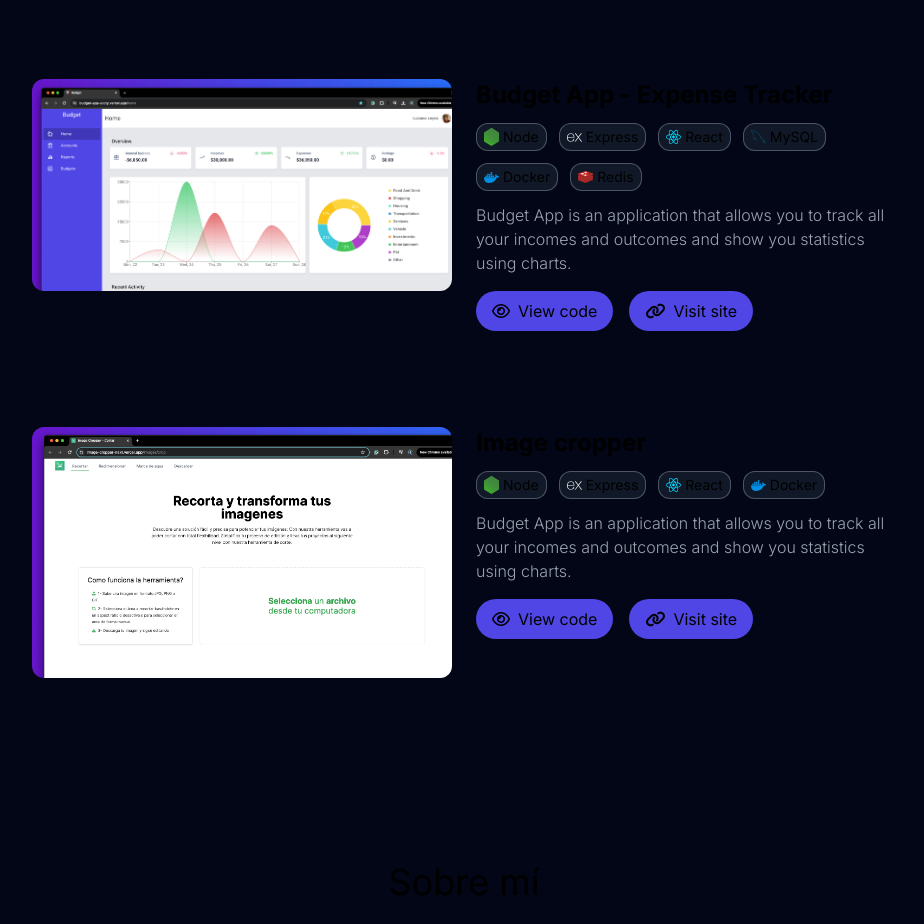
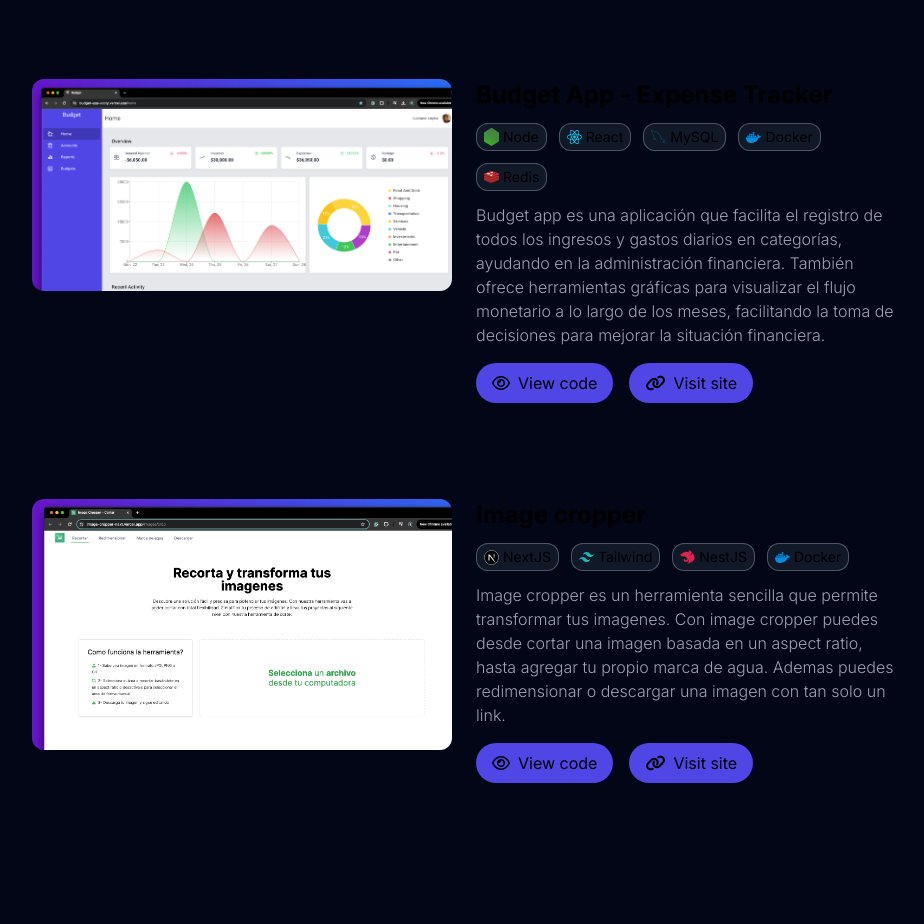
Before and after one commit to lucianoleyriaa/portfolio, a Next.js app: page / in a window 1280 px wide. Shown: the part 1741-2665 px from the top of the page, without its empty margins (176-1100 px from the left). Built offline with nearby package versions, Linux system fonts and the light colour scheme.

Commit message:
Update projects descriptions

```diff
--- a/src/components/Projects.tsx
+++ b/src/components/Projects.tsx
@@ -13,19 +13,17 @@
         <ProjectItem
           title='Budget App - Expense Tracker'
           description='
-            Budget App is an application that allows you to track all your incomes and outcomes and show you statistics using charts.
+            Budget app es una aplicación que facilita el registro de todos los ingresos y gastos diarios en categorías,
+            ayudando en la administración financiera. También ofrece herramientas gráficas para visualizar el flujo monetario
+            a lo largo de los meses, facilitando la toma de decisiones para mejorar la situación financiera.
           '
           githubLink=''
-          pageLink=''
+          pageLink='https://budget-app-sooty.vercel.app/auth/login'
           projectPoster='/images/budget.png'
         >
           <TechnologyBadge
             label='Node'
             icon={ <Image src='/svg/node.svg' className='block' width={15} height={15} alt='' /> }
-          />
-          <TechnologyBadge
-            label='Express'
-            icon={ <Image src='/svg/express.svg' className='block' width={15} height={15} alt='' /> }
           />
           <TechnologyBadge
             label='React'
@@ -50,23 +48,25 @@
         <ProjectItem
           title='Image cropper'
           description='
-            Budget App is an application that allows you to track all your incomes and outcomes and show you statistics using charts.
+            Image cropper es un herramienta sencilla que permite transformar tus imagenes. Con image cropper puedes
+            desde cortar una imagen basada en un aspect ratio, hasta agregar tu propio marca de agua. Ademas puedes
+            redimensionar o descargar una imagen con tan solo un link.
           '
           githubLink=''
-          pageLink=''
+          pageLink='https://image-cropper-next.vercel.app/images/crop'
           projectPoster='/images/image-cropper.png'
         >
           <TechnologyBadge
-            label='Node'
-            icon={ <Image src='/svg/node.svg' className='block' width={15} height={15} alt='' /> }
+            label='NextJS'
+            icon={ <Image src='/svg/next.svg' className='block' width={15} height={15} alt='' /> }
           />
           <TechnologyBadge
-            label='Express'
-            icon={ <Image src='/svg/express.svg' className='block' width={15} height={15} alt='' /> }
+            label='Tailwind'
+            icon={ <Image src='/svg/tailwind.svg' className='block' width={15} height={15} alt='' /> }
           />
           <TechnologyBadge
-            label='React'
-            icon={ <Image src='/svg/react.svg' className='block' width={15} height={15} alt='' /> }
+            label='NestJS'
+            icon={ <Image src='/svg/nest.svg' className='block' width={15} height={15} alt='' /> }
           />
           <TechnologyBadge
             label='Docker'
```
